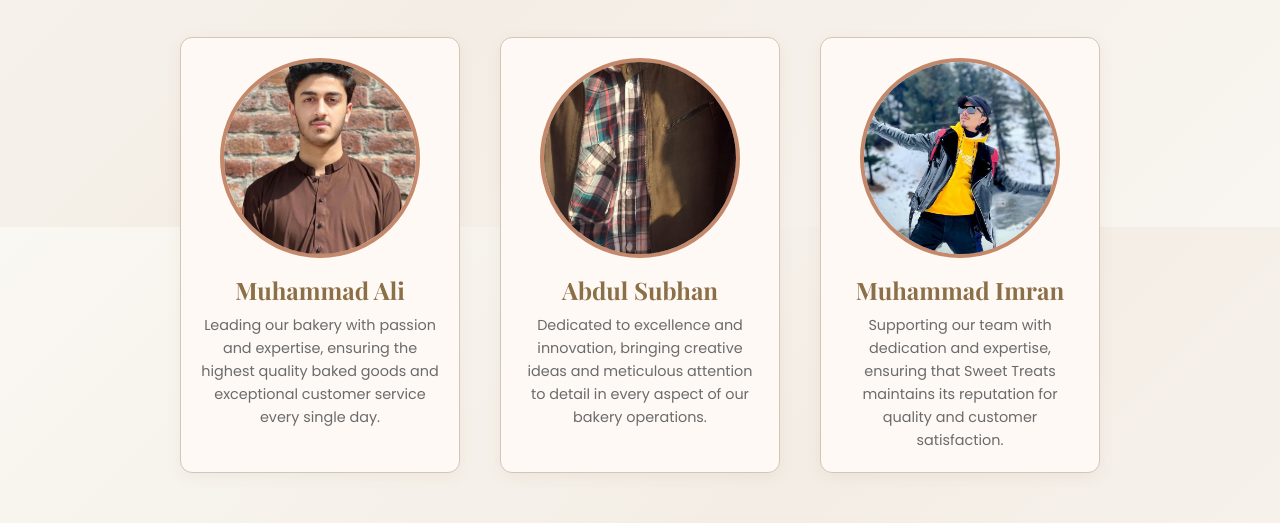
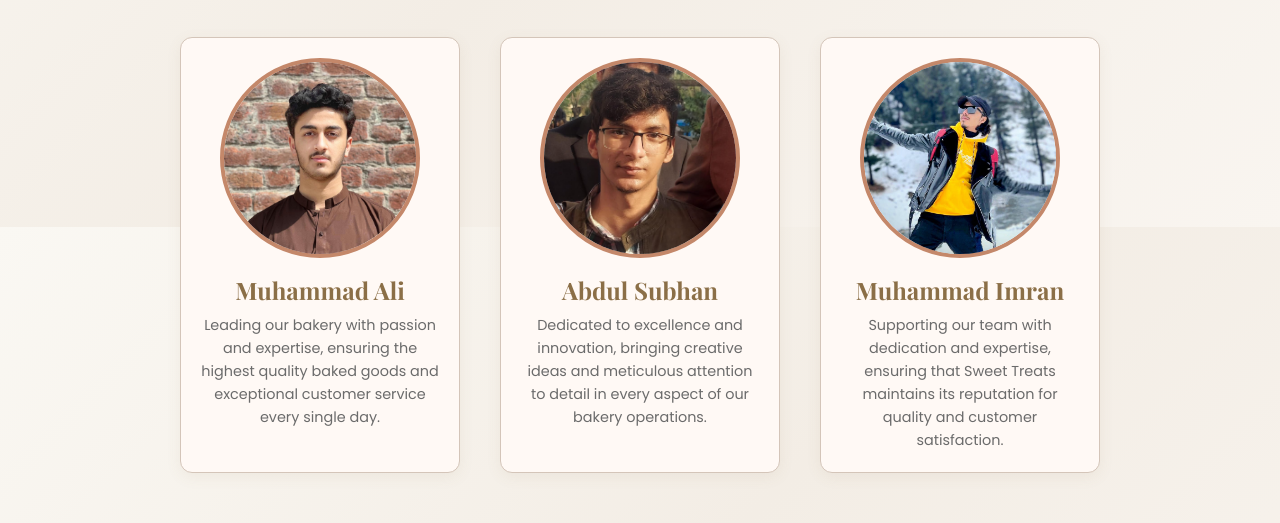
Before and after one commit to AbdulSubhan1511/Sweet-Treats---Bakery-E-Commerce-Website, a plain HTML site: page our_team.html in a window 1280 px wide. Shown: the part 573-1096 px from the top of the page. Drawn offline with nearby package versions, Linux system fonts and the light colour scheme.

Commit message:
fix: Move image up to show face (center top)

```diff
--- a/our_team.css
+++ b/our_team.css
@@ -145,7 +145,7 @@ section h2 {
     width: 200px;
     height: 200px;
     object-fit: cover;
-    object-position: center bottom;
+    object-position: center top;
     border-radius: 50%;
     border: 4px solid var(--accent);
     margin-bottom: 16px;
```
